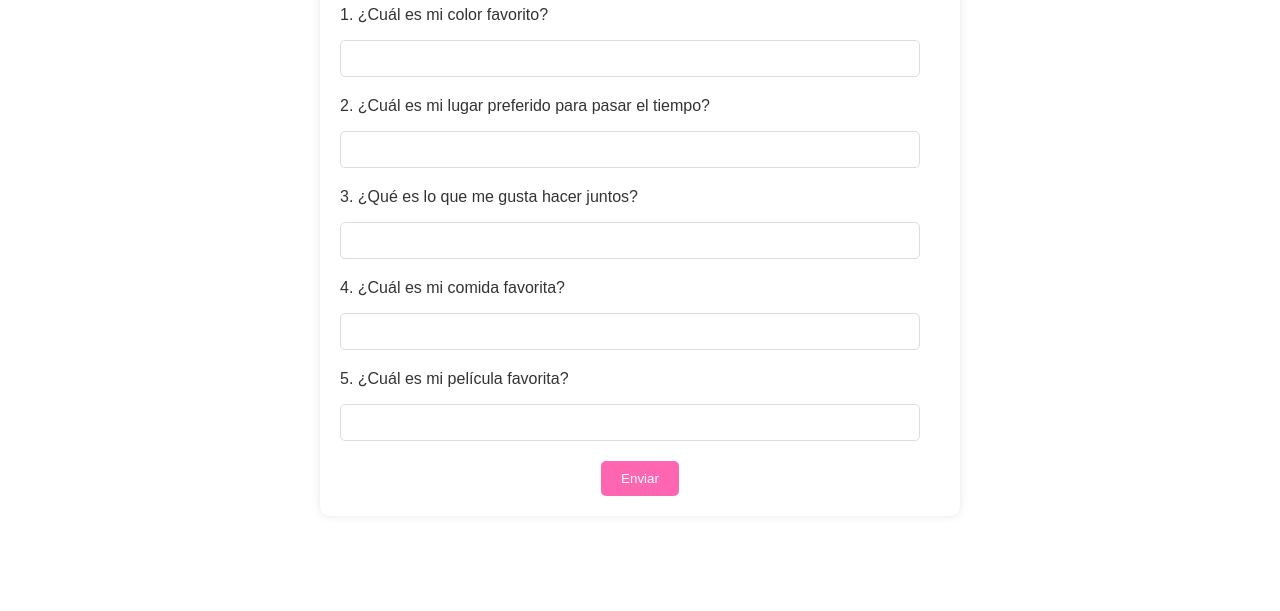
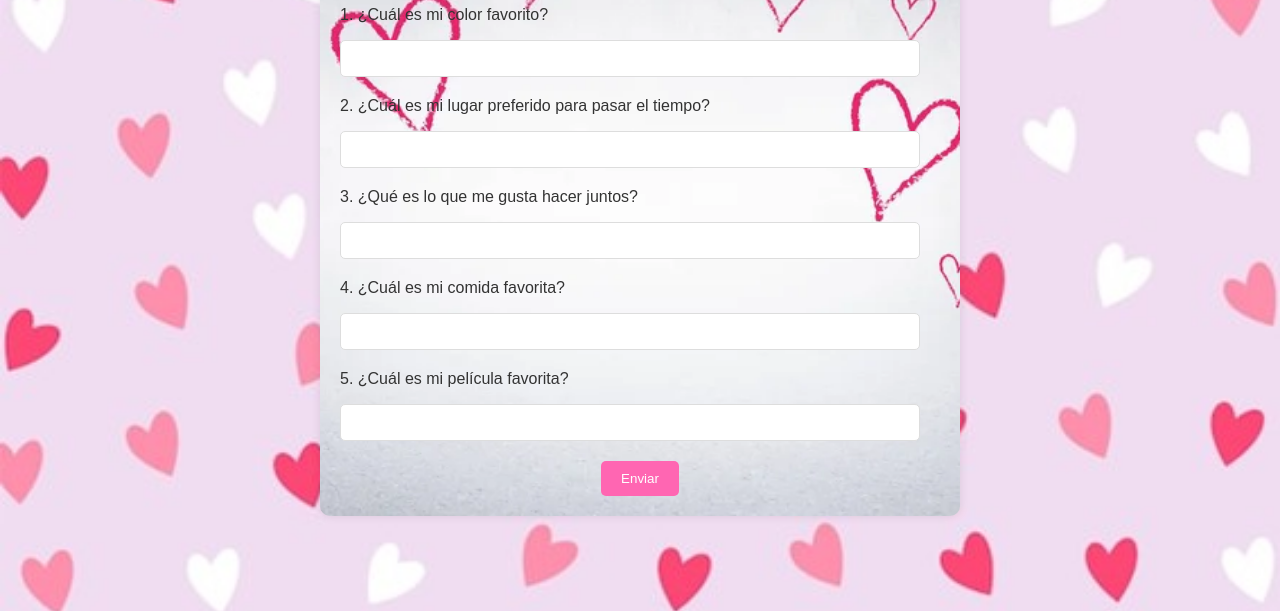
Before and after one commit to Azionec/regalo1agos, a plain HTML site: page index.html in a window 1280 px wide. Shown: the part 189-800 px from the top of the page. Drawn offline with Linux system fonts and the light colour scheme; the site is published under a folder, as on GitHub Pages, so addresses that start at the root find nothing.

Commit message:
Update styles.css

```diff
--- a/styles.css
+++ b/styles.css
@@ -1,6 +1,6 @@
 body {
     font-family: Arial, sans-serif;
-    background-image: url('/Fondoi/fondo2.jpg'); /* Reemplaza con la ruta a tu imagen */
+    background-image: url('./Fondoi/fondo2.jpg'); /* Reemplaza con la ruta a tu imagen */
     background-size: cover; /* Ajusta el tamaño de la imagen para cubrir toda la página */
     background-position: center; /* Centra la imagen en la página */
     background-repeat: no-repeat; /* Evita que la imagen se repita */
@@ -14,7 +14,7 @@ body {
 }
 
 .container {
-    background-image: url('/Fondoi/fondo3.jpg'); /* Reemplaza con la ruta a tu imagen */
+    background-image: url('./Fondoi/fondo3.jpg'); /* Reemplaza con la ruta a tu imagen */
     background-size: cover; /* Ajusta el tamaño de la imagen para cubrir el contenedor */
     background-position: center; /* Centra la imagen en el contenedor */
     background-repeat: no-repeat; /* Evita que la imagen se repita */
```
